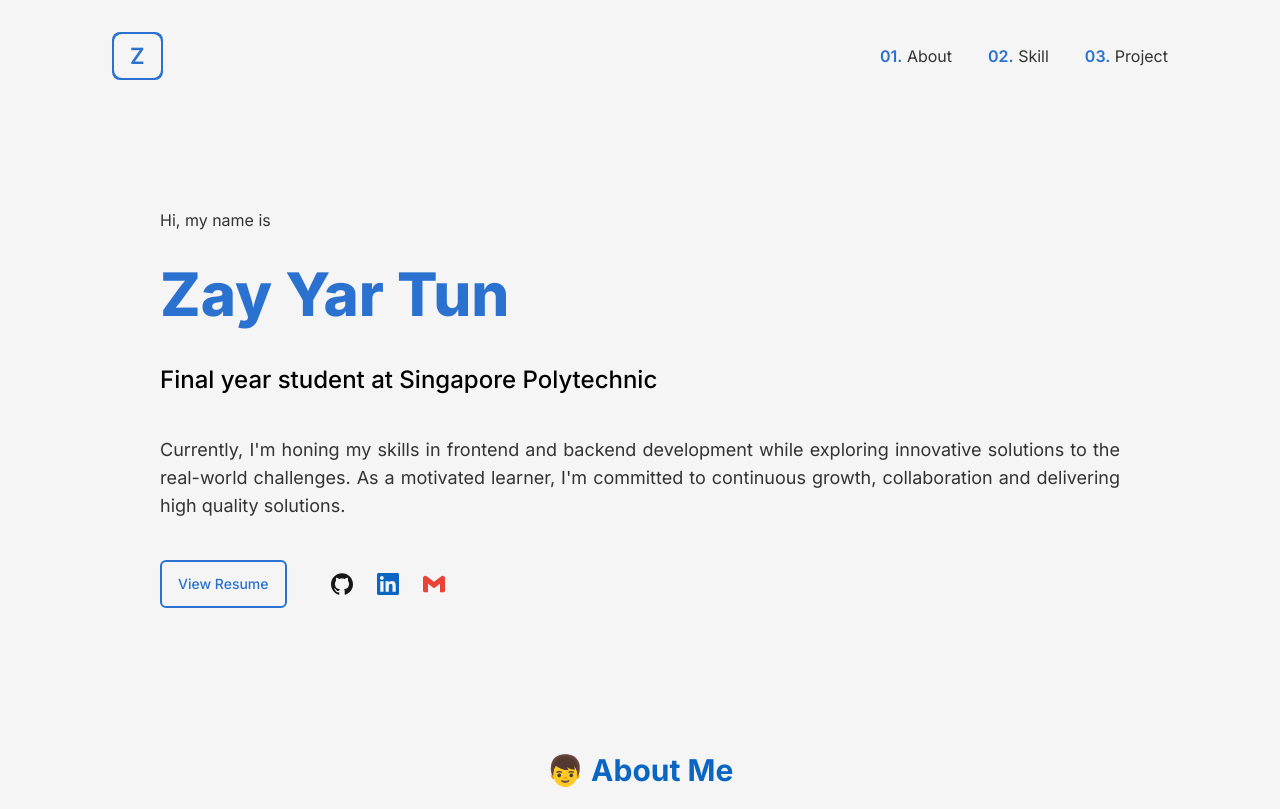
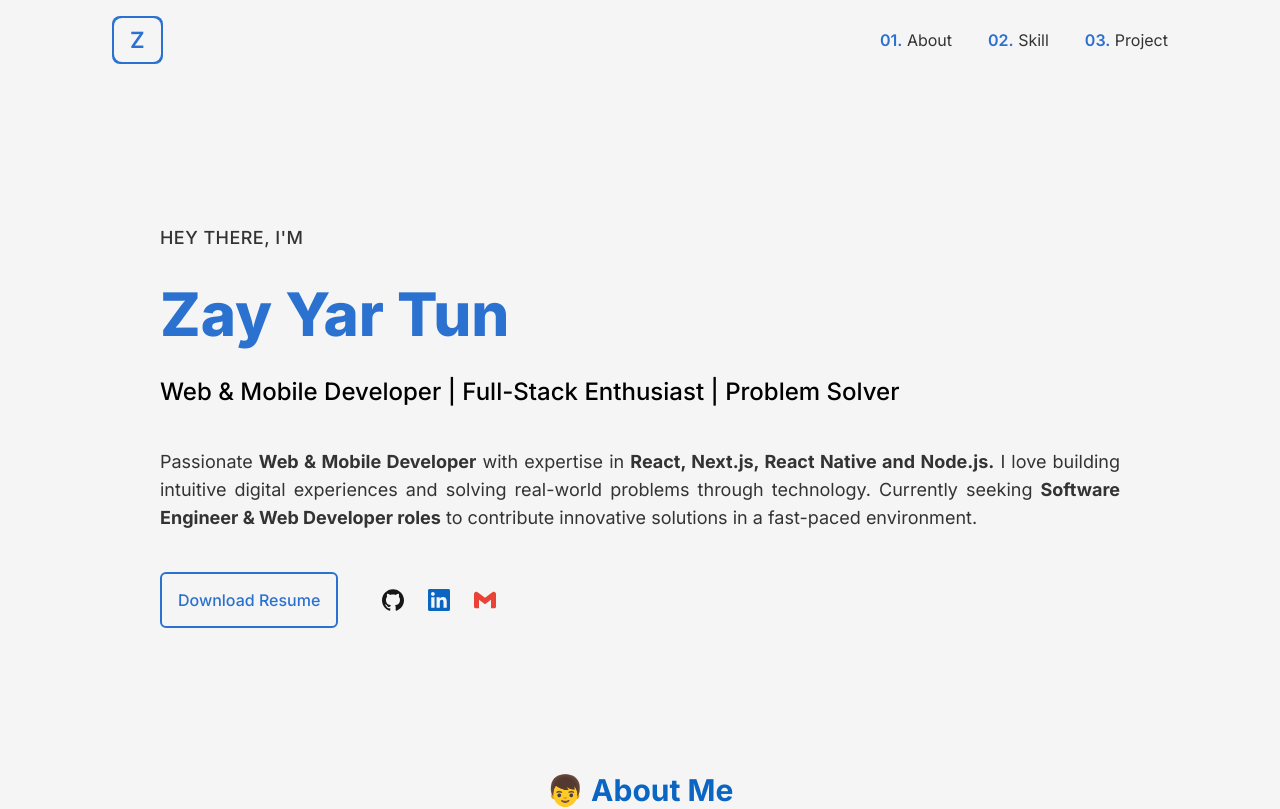
Before and after one commit to Jamie1606/portfolio, a Next.js app: page / in a window 1280 px wide. Shown: the top 809 px of the page. Built offline with nearby package versions, Linux system fonts and the light colour scheme.

Commit message:
nav bar optimisation and banner change

```diff
--- a/app/(public)/banner.tsx
+++ b/app/(public)/banner.tsx
@@ -5,27 +5,28 @@ import GitHubIcon from "@/icons/github";
 import GmailIcon from "@/icons/gmail";
 import LinkedInIcon from "@/icons/linkedin";
 import Link from "next/link";
-
 const Banner = () => {
   return (
-    <div className="flex flex-col mt-16 w-full px-6 mx-auto xs:w-[90%] md:mt-32 md:w-[35rem] lg:w-[50rem] lg:px-0 lg:mt-32 xl:w-[60rem]">
-      <label className="text-[#333333] mb-6 text-body md:mb-8 lg:mb-8">Hi, my name is</label>
+    <div className="flex flex-col mt-32 w-full px-6 mx-auto xs:w-[90%] md:mt-48 md:w-[35rem] lg:w-[50rem] lg:px-0 lg:mt-56 xl:w-[60rem]">
+      <label className="text-[#333333] font-medium mb-6 tracking-wide text-lg md:mb-8 lg:mb-8 uppercase">Hey there, I&apos;m</label>
       <label className="text-[#2A71D0] font-extrabold text-4xl md:text-5xl lg:text-6xl">Zay Yar Tun</label>
-      <label className="text-[#000000] mt-7 max-w-full text-xl font-medium md:mt-8 md:max-w-[30rem] lg:max-w-[50rem] lg:text-2xl lg:mt-10">Final year student at Singapore Polytechnic</label>
-      <label className="text-justify w-full text-[15px] text-[#333333] mt-10 max-w-[60rem] md:text-lg">Currently, I&apos;m honing my skills in frontend and backend development while exploring innovative solutions to the real-world challenges. As a motivated learner, I&apos;m committed to continuous growth, collaboration and delivering high quality solutions.</label>
+      <label className="text-[#000000] mt-4 max-w-full text-xl font-medium md:mt-6 md:max-w-[30rem] lg:max-w-[50rem] lg:text-2xl lg:mt-8">Web & Mobile Developer | Full-Stack Enthusiast | Problem Solver</label>
+      <label className="text-justify w-full text-[15px] text-[#333333] mt-10 max-w-[60rem] md:text-lg">
+        Passionate <span className="font-bold">Web & Mobile Developer</span> with expertise in <span className="font-bold">React, Next.js, React Native and Node.js.</span> I love building intuitive digital experiences and solving real-world problems through technology. Currently seeking <span className="font-bold">Software Engineer & Web Developer roles</span> to contribute innovative solutions in a fast-paced environment.
+      </label>
       <div className="flex items-center mt-8 md:mt-10">
-        <Button className="max-w-32 h-12 mr-5" variant="primary" onClick={() => window.open("https://drive.google.com/file/d/1mXGNMQgyisUgdpKZEMZyc9i0Ou0k11zm/view?usp=sharing", "_blank")}>
-          View Resume
+        <Button className="w-fit h-12 mr-5 font-medium lg:h-14 lg:text-[16px]" variant="primary" onClick={() => window.open("https://drive.google.com/file/d/1mXGNMQgyisUgdpKZEMZyc9i0Ou0k11zm/view?usp=sharing", "_blank")}>
+          Download Resume
         </Button>
         <div className="hidden md:flex lg:flex ms-6 space-x-6">
-          <Link href="https://github.com/Jamie1606" target="_blank">
-            <GitHubIcon width={22} height={22} fill="#181717" />
+          <Link href="https://github.com/Jamie1606" target="_blank" className="hover:scale-110 transition-transform duration-300">
+            <GitHubIcon width={22} height={22} fill="#181717" title="GitHub" />
           </Link>
-          <Link href="https://www.linkedin.com/in/zayyartun2025" target="_blank">
-            <LinkedInIcon width={22} height={22} fill="#0A66C2" />
+          <Link href="https://www.linkedin.com/in/zayyartun2025" target="_blank" className="hover:scale-110 transition-transform duration-300">
+            <LinkedInIcon width={22} height={22} fill="#0A66C2" title="LinkedIn" />
           </Link>
-          <Link href="mailto:zyt.tharthar@gmail.com">
-            <GmailIcon width={22} height={22} fill="#EA4335" />
+          <Link href="mailto:zyt.tharthar@gmail.com" className="hover:scale-110 transition-transform duration-300">
+            <GmailIcon width={22} height={22} fill="#EA4335" title="Email Me" />
           </Link>
         </div>
       </div>
--- a/app/(public)/project/page.tsx
+++ /dev/null
@@ -1,3 +0,0 @@
-export default function Project() {
-  return <></>;
-}
--- a/app/(public)/scroll-to-top.tsx
+++ b/app/(public)/scroll-to-top.tsx
@@ -21,7 +21,7 @@ const ScrollToTop = () => {
   }, []);
 
   return (
-    <motion.button initial={{ opacity: 0, y: 20 }} animate={{ opacity: isVisible ? 1 : 0, y: isVisible ? 0 : 20 }} transition={{ duration: 0.3 }} onClick={scrollToTop} className="fixed bottom-6 right-6 p-3 bg-[#2A71D0] text-white rounded-xl shadow-lg transition-all" aria-label="Go to top">
+    <motion.button initial={{ y: 60 }} animate={{ y: isVisible ? -20 : 60 }} transition={{ duration: 0.3 }} onClick={scrollToTop} className="fixed bottom-0 z-50 right-6 p-3 bg-[#2A71D0] text-white rounded-xl shadow-lg transition-all" aria-label="Go to top">
       <ChevronUp size={24} />
     </motion.button>
   );
--- a/components/shared/nav-bar.tsx
+++ b/components/shared/nav-bar.tsx
@@ -48,10 +48,10 @@ export default function NavBar() {
 
   return (
     <motion.div
-      initial={{ y: -100, opacity: 0 }} // Start hidden
+      initial={{ y: 0, opacity: 1 }}
       animate={{ y: isAtTop ? 0 : isVisible ? 0 : -100, opacity: isAtTop || isVisible ? 1 : 0 }}
       transition={{ duration: 0.3, ease: "easeInOut" }}
-      className={cn("px-6 flex items-center justify-between md:px-12 lg:px-28 mt-8 transition-all duration-300", !isAtTop && "fixed top-0 left-0 w-full mt-0 bg-[#F5F5F5] shadow-lg z-50 py-3")}
+      className={cn("px-6 flex items-center justify-between md:px-12 lg:px-28 fixed top-0 left-0 w-full z-50 py-4 bg-[#F5F5F5]", !isAtTop && " shadow-md")}
     >
       <Link href="/" className="relative flex items-center justify-center rounded-lg bg-[#2A71D0] transition-all duration-200 hover:bg-transparent overflow-hidden hover-animation lg:hover:before:w-[25px]">
         <div className="relative cursor-pointer w-full z-10 m-0.5 px-3 py-1 rounded-lg text-[#2A71D0] font-semibold text-xl bg-[#F5F5F5] lg:text-[1.4rem] lg:px-4 lg:py-2">Z</div>
--- a/icons/github.tsx
+++ b/icons/github.tsx
@@ -1,8 +1,9 @@
 import { IconProps } from "./icon-type";
 
-const GitHubIcon = ({ width, height, fill, className }: IconProps) => {
+const GitHubIcon = ({ width, height, fill, className, title }: IconProps) => {
   return (
     <svg className={className} role="img" viewBox="0 0 24 24" width={width} height={height} fill={fill} xmlns="http://www.w3.org/2000/svg">
+      <title>{title}</title>
       <path d="M12 .297c-6.63 0-12 5.373-12 12 0 5.303 3.438 9.8 8.205 11.385.6.113.82-.258.82-.577 0-.285-.01-1.04-.015-2.04-3.338.724-4.042-1.61-4.042-1.61C4.422 18.07 3.633 17.7 3.633 17.7c-1.087-.744.084-.729.084-.729 1.205.084 1.838 1.236 1.838 1.236 1.07 1.835 2.809 1.305 3.495.998.108-.776.417-1.305.76-1.605-2.665-.3-5.466-1.332-5.466-5.93 0-1.31.465-2.38 1.235-3.22-.135-.303-.54-1.523.105-3.176 0 0 1.005-.322 3.3 1.23.96-.267 1.98-.399 3-.405 1.02.006 2.04.138 3 .405 2.28-1.552 3.285-1.23 3.285-1.23.645 1.653.24 2.873.12 3.176.765.84 1.23 1.91 1.23 3.22 0 4.61-2.805 5.625-5.475 5.92.42.36.81 1.096.81 2.22 0 1.606-.015 2.896-.015 3.286 0 .315.21.69.825.57C20.565 22.092 24 17.592 24 12.297c0-6.627-5.373-12-12-12" />
     </svg>
   );
--- a/icons/gmail.tsx
+++ b/icons/gmail.tsx
@@ -1,8 +1,9 @@
 import { IconProps } from "./icon-type";
 
-const GmailIcon = ({ width, height, fill }: IconProps) => {
+const GmailIcon = ({ width, height, fill, title }: IconProps) => {
   return (
     <svg role="img" viewBox="0 0 24 24" width={width} height={height} fill={fill} xmlns="http://www.w3.org/2000/svg">
+      <title>{title}</title>
       <path d="M24 5.457v13.909c0 .904-.732 1.636-1.636 1.636h-3.819V11.73L12 16.64l-6.545-4.91v9.273H1.636A1.636 1.636 0 0 1 0 19.366V5.457c0-2.023 2.309-3.178 3.927-1.964L5.455 4.64 12 9.548l6.545-4.91 1.528-1.145C21.69 2.28 24 3.434 24 5.457z" />
     </svg>
   );
--- a/icons/icon-type.ts
+++ b/icons/icon-type.ts
@@ -3,4 +3,5 @@ export interface IconProps {
   height: number;
   fill?: string;
   className?: string;
+  title?: string;
 }
--- a/icons/linkedin.tsx
+++ b/icons/linkedin.tsx
@@ -1,8 +1,9 @@
 import { IconProps } from "./icon-type";
 
-const LinkedInIcon = ({ width, height, fill }: IconProps) => {
+const LinkedInIcon = ({ width, height, fill, title }: IconProps) => {
   return (
     <svg role="img" viewBox="0 0 24 24" width={width} height={height} fill={fill} xmlns="http://www.w3.org/2000/svg">
+      <title>{title}</title>
       <path d="M20.447 20.452h-3.554v-5.569c0-1.328-.027-3.037-1.852-3.037-1.853 0-2.136 1.445-2.136 2.939v5.667H9.351V9h3.414v1.561h.046c.477-.9 1.637-1.85 3.37-1.85 3.601 0 4.267 2.37 4.267 5.455v6.286zM5.337 7.433c-1.144 0-2.063-.926-2.063-2.065 0-1.138.92-2.063 2.063-2.063 1.14 0 2.064.925 2.064 2.063 0 1.139-.925 2.065-2.064 2.065zm1.782 13.019H3.555V9h3.564v11.452zM22.225 0H1.771C.792 0 0 .774 0 1.729v20.542C0 23.227.792 24 1.771 24h20.451C23.2 24 24 23.227 24 22.271V1.729C24 .774 23.2 0 22.222 0h.003z" />
     </svg>
   );
```
